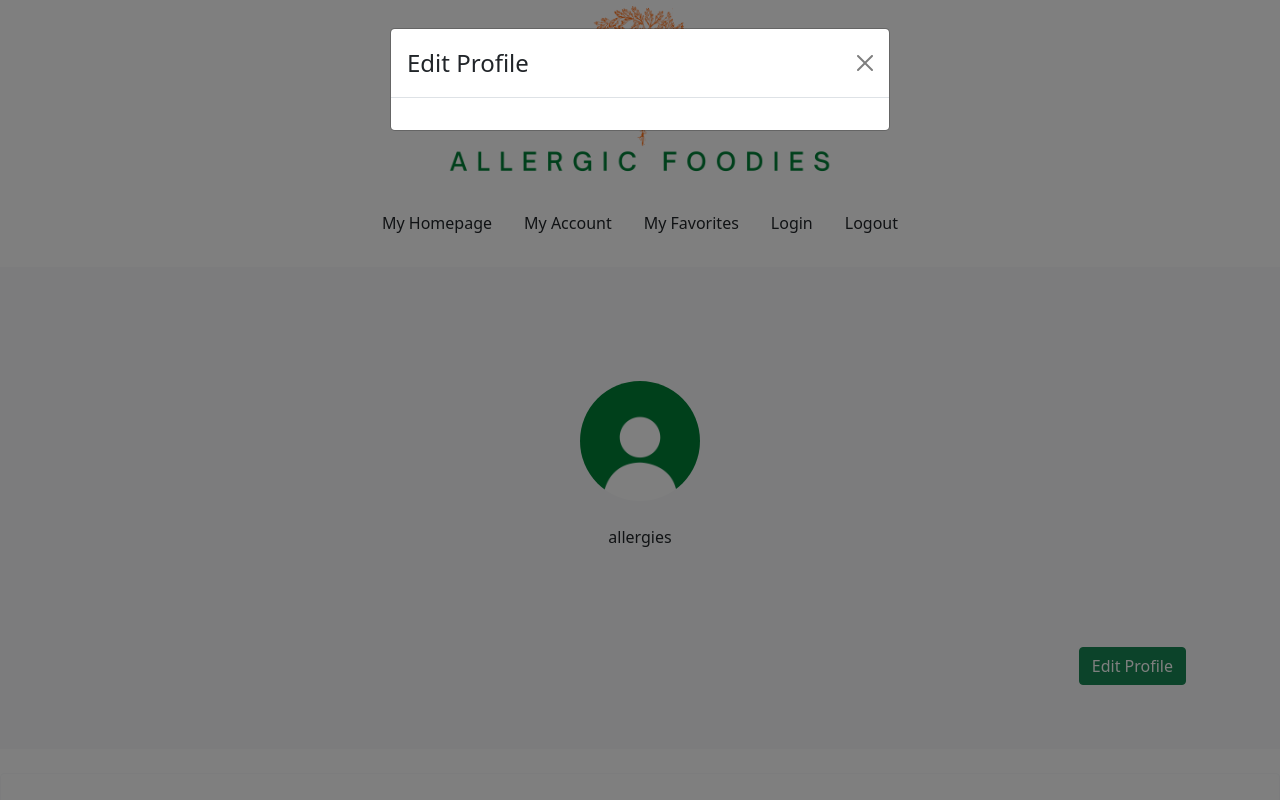
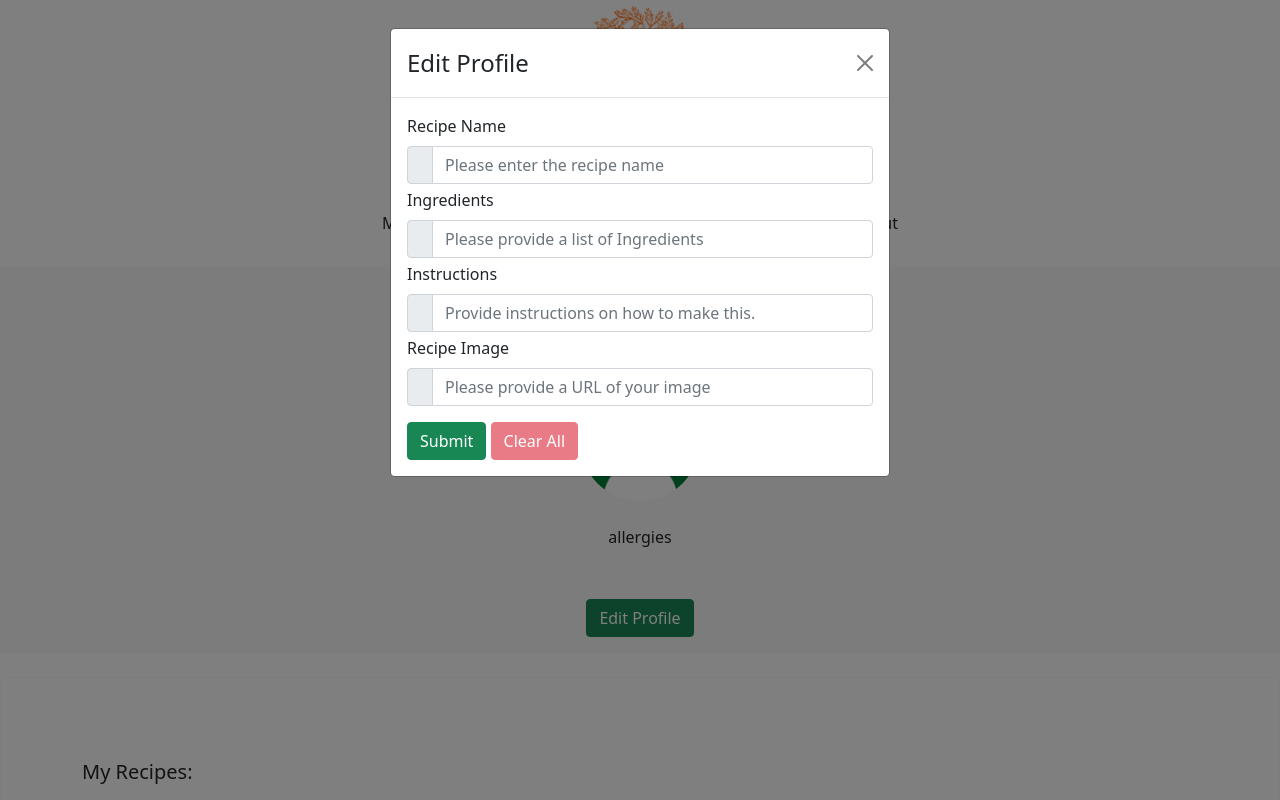
Before and after one commit to food-allergy-project/food-allergy-project, a React (Create React App) app in the folder frontend/: page /account in a window 1280 px wide. Both pictures are taken after a click on the button "Edit Profile". Shown: the top 800 px of the page. Built offline with nearby package versions, Linux system fonts and the light colour scheme.

Commit message:
added EditTestForm.js based on post recipe form

```diff
--- a/frontend/src/ui/AccountPage/EditProfile.js
+++ b/frontend/src/ui/AccountPage/EditProfile.js
@@ -1,6 +1,9 @@
 import React, {useState} from "react";
 import {Button, Container, Modal} from "react-bootstrap";
 import {EditProfileForm} from "./EditProfileForm";
+import {PostRecipeForm} from "./EditTestForm";
+
+
 
 
 
@@ -13,8 +16,8 @@ export function EditProfile () {
 
     return (
         <>
-            <Container className='py-5'>
-                <div className='text-end'>
+            <Container>
+                <div className='text-center'>
                     <Button variant='success' onClick={handleShow}>
                         Edit Profile
                     </Button>
@@ -25,7 +28,7 @@ export function EditProfile () {
                     <Modal.Title> Edit Profile</Modal.Title>
                 </Modal.Header>
                 <Modal.Body>
-
+                    <PostRecipeForm />
                 </Modal.Body>
             </Modal>
         </>
--- a/frontend/src/ui/AccountPage/EditProfileForm.js
+++ b/frontend/src/ui/AccountPage/EditProfileForm.js
@@ -2,9 +2,10 @@ import React from "react";
 import * as Yup from "yup";
 import {httpConfig} from "../../utils/httpConfig";
 import {Form, Formik} from "formik";
-import {FormControl, InputGroup} from "react-bootstrap";
+import {Button, FormControl, InputGroup} from "react-bootstrap";
 import {FontAwesomeIcon} from "@fortawesome/react-fontawesome";
 import {DisplayError} from "../shared/components/display-error/DIsplayError";
+import {DisplayStatus} from "../shared/components/display-status/DIsplayStatus";
 
 export const EditProfileForm = () => {
     const editProfile = {
@@ -58,7 +59,7 @@ function EditProfileFormContent(props){
         <>
             <Form onSubmit={handleSubmit}>
                 <Form.Group className="mb-1" controlId="profileFullName">
-                    <Form.Label>Recipe Name</Form.Label>
+                    <Form.Label>Full Name</Form.Label>
                     <InputGroup>
                         <InputGroup.Text>
                             <FontAwesomeIcon icon="envelope"/>
@@ -75,7 +76,19 @@ function EditProfileFormContent(props){
                     </InputGroup>
                     <DisplayError errors={errors} touched={touched} field={"profileFullName"} />
                 </Form.Group>
+                <Form.Group className={"mt-3"}>
+                    <Button className="btn btn-success" type="submit">Submit</Button>
+                    {" "}
+                    <Button
+                        className="btn btn-danger"
+                        onClick={handleReset}
+                        disabled={!dirty || isSubmitting}
+                    >Clear All
+                    </Button>
+                </Form.Group>
+
             </Form>
+            <DisplayStatus status={status} />
         </>
     )
 }
--- /dev/null
+++ b/frontend/src/ui/AccountPage/EditTestForm.js
@@ -0,0 +1,171 @@
+import React from 'react';
+import * as Yup from "yup";
+import {Formik} from "formik";
+import { Button, Form, FormControl, InputGroup } from 'react-bootstrap'
+import {FontAwesomeIcon} from '@fortawesome/react-fontawesome'
+import {DisplayError} from "../shared/components/display-error/DIsplayError";
+import {DisplayStatus} from "../shared/components/display-status/DIsplayStatus";
+import {httpConfig} from "../../utils/httpConfig";
+
+
+export const PostRecipeForm = () => {
+    const recipe = {
+        recipeIngredients: "",
+        recipeImage: "",
+        recipeInstructions: "",
+        recipeTitle: "",
+    };
+
+    const validator = Yup.object().shape({
+        recipeTitle: Yup.string()
+            .required('Recipe name is required'),
+        recipeImage: Yup.string()
+            .required("An image is required"),
+        recipeIngredients: Yup.string()
+            .required("Ingredient list is required"),
+        recipeInstructions: Yup.string()
+            .required("Cooking instruction is required")
+    });
+
+    const submitRecipe = (values, {resetForm, setStatus}) => {
+        httpConfig.post("/apis/yourhomepage/", values)
+            .then(reply => {
+                    let {message, type} = reply;
+
+                    if(reply.status === 200) {
+                        resetForm();
+                    }
+                    setStatus({message, type});
+                }
+            );
+    };
+
+
+    return (
+
+        <Formik
+            initialValues={recipe}
+            onSubmit={submitRecipe}
+            validationSchema={validator}
+        >
+            {PostRecipeFormContent}
+        </Formik>
+
+    )
+};
+function  PostRecipeFormContent(props){
+    const {
+        status,
+        values,
+        errors,
+        touched,
+        dirty,
+        isSubmitting,
+        handleChange,
+        handleBlur,
+        handleSubmit,
+        handleReset
+    } = props;
+    return (
+        <>
+            <Form onSubmit={handleSubmit}>
+                {/*controlId must match what is passed to the initialValues prop*/}
+                <Form.Group className="mb-1" controlId="recipeTitle">
+                    <Form.Label>Recipe Name</Form.Label>
+                    <InputGroup>
+                        <InputGroup.Text>
+                            <FontAwesomeIcon icon="envelope"/>
+                        </InputGroup.Text>
+                        <FormControl
+                            className="form-control"
+                            name="recipeTitle"
+                            type="text"
+                            value={values.recipeTitle}
+                            placeholder="Please enter the recipe name"
+                            onChange={handleChange}
+                            onBlur={handleBlur}
+
+                        />
+                    </InputGroup>
+                    <DisplayError errors={errors} touched={touched} field={"recipeTitle"} />
+                </Form.Group>
+                {/*controlId must match what is defined by the initialValues object*/}
+                <Form.Group className="mb-1" controlId="recipeIngredients">
+                    <Form.Label>Ingredients</Form.Label>
+                    <InputGroup>
+                        <InputGroup.Text>
+                            <FontAwesomeIcon icon="key"/>
+                        </InputGroup.Text>
+                        <FormControl
+                            className="form-control"
+                            name="recipeIngredients"
+                            type="text"
+                            value={values.recipeIngredients}
+                            placeholder="Please provide a list of Ingredients"
+                            onChange={handleChange}
+                            onBlur={handleBlur}
+
+                        />
+                    </InputGroup>
+                    <DisplayError errors={errors} touched={touched} field={"recipeInstructions"} />
+                </Form.Group>
+
+                <Form.Group className="mb-1" controlId="recipeInstructions">
+                    <Form.Label>Instructions</Form.Label>
+                    <InputGroup>
+                        <InputGroup.Text>
+                            <FontAwesomeIcon icon="dove"/>
+                        </InputGroup.Text>
+                        <FormControl
+                            className="form-control"
+                            name="recipeInstructions"
+                            type="text"
+                            value={values.recipeInstructions}
+                            placeholder="Provide instructions on how to make this."
+                            onChange={handleChange}
+                            onBlur={handleBlur}
+
+                        />
+
+                    </InputGroup>
+                    <DisplayError errors={errors} touched={touched} field={"recipeImage"} />
+                </Form.Group>
+                <Form.Group className="mb-1" controlId="recipeImage">
+                    <Form.Label>Recipe Image</Form.Label>
+                    <InputGroup>
+                        <InputGroup.Text>
+                            <FontAwesomeIcon icon="phone"/>
+                        </InputGroup.Text>
+                        <FormControl
+                            className="form-control"
+                            name="recipeImage"
+                            type="URL"
+                            value={values.recipeImage}
+                            placeholder="Please provide a URL of your image"
+                            onChange={handleChange}
+                            onBlur={handleBlur}
+
+                        />
+                    </InputGroup>
+                    <DisplayError errors={errors} touched={touched} field={"recipeImage"} />
+                </Form.Group>
+                <Form.Group className={"mt-3"}>
+                    <Button className="btn btn-success" type="submit">Submit</Button>
+                    {" "}
+                    <Button
+                        className="btn btn-danger"
+                        onClick={handleReset}
+                        disabled={!dirty || isSubmitting}
+                    >Clear All
+                    </Button>
+                </Form.Group>
+
+
+            </Form>
+            <DisplayStatus status={status} />
+
+        </>
+
+
+    )
+}
```
